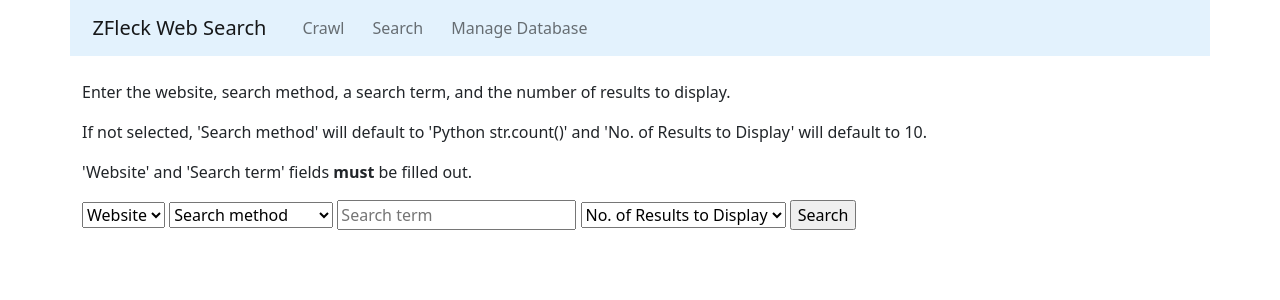
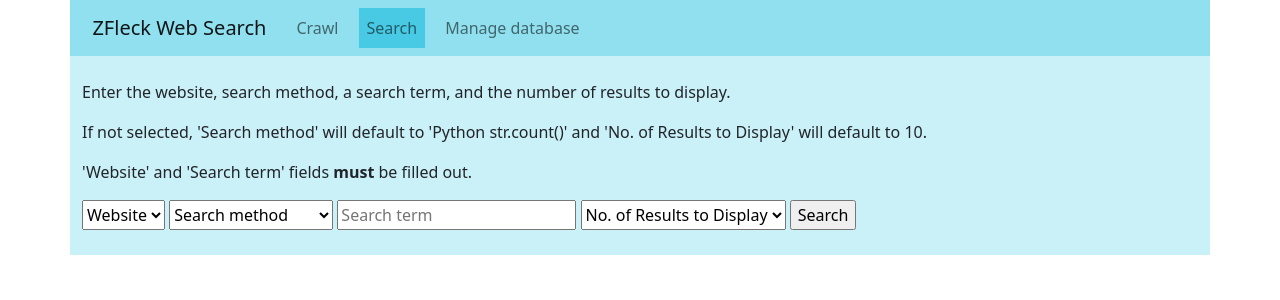
Before and after one commit to ZachFleck42/Website-Search-Engine, a Django app: page /search/ in a window 1280 px wide. Shown: the top 300 px of the page. Run offline with Django 4.2, Linux system fonts and the light colour scheme; data that the repository does not hold is empty; some libraries are stand-ins or nearby versions.

Commit message:
Adds to CSS and fixes bug involving amountOfResults

```diff
--- a/website/static/style.css
+++ b/website/static/style.css
@@ -1 +1,22 @@
-/* I don't like CSS */
+.navbar, .navDiv{
+    background-color: #90E0EF;
+}
+
+.nav-item{
+    margin-left: 6px;
+    margin-right: 6px;
+}
+
+.active{
+    background-color: #48CAE4;
+}
+
+.content{
+    background-color: #CAF0F8;
+    height: 100%;
+    padding-bottom: 1px;
+}
+
+.inputBox{
+    height:30px;
+}
--- a/website/templates/base.html
+++ b/website/templates/base.html
@@ -11,7 +11,9 @@
     </head>
     <body>
         {% include 'navbar.html' %}
+        <div class="container content">
         {% block content %}
         {% endblock %}
+        </div>
     </body>
 </html>
--- a/website/templates/crawl.html
+++ b/website/templates/crawl.html
@@ -1,7 +1,6 @@
 {% extends 'base.html' %}
 {% block title %}Crawl{% endblock %}
 {% block content %}
-<div class="container">
 <br>
 <form method="post">
     {% csrf_token %}
@@ -15,5 +14,4 @@
 {% elif blankForm %}
     <p>Error: URL field cannot be blank. Please enter a valid URL and try again.</p>
 {% endif %}
-</div>
 {% endblock %}
--- a/website/templates/manage-database.html
+++ b/website/templates/manage-database.html
@@ -1,8 +1,6 @@
 {% extends 'base.html' %}
 {% block title %}Manage database{% endblock %}
 {% block content %}
-<div class="container">
-    <br>
-    <p>View, rename, or delete existing websites in database.</p>
-</div>
+<br>
+<p>View, rename, or delete existing websites in database.</p>
 {% endblock %}
--- a/website/templates/navbar.html
+++ b/website/templates/navbar.html
@@ -1,23 +1,30 @@
-<div class="container" style="background-color: #e3f2fd;">
-    <nav class="navbar navbar-expand-lg navbar-light" style="background-color: #e3f2fd;">
-    <!-- <nav class="navbar navbar-dark bg-dark"> -->
+<div class="container navDiv">
+    <nav class="navbar navbar-light navbar-expand-lg">
         <a class="navbar-brand" href="/">&nbsp ZFleck Web Search</a>
-        <button class="navbar-toggler" type="button" data-toggle="collapse" data-target="#navbarSupportedContent" aria-controls="navbarSupportedContent" aria-expanded="false" aria-label="Toggle navigation">
-            <span class="navbar-toggler-icon"></span>
-        </button>
+        <ul class="navbar-nav mr-auto">
+            {% if activeTab == "/crawl" %}
+            <li class="nav-item active">
+            {% else %}
+            <li class="nav-item">
+            {% endif %}
+                <a class="nav-link" href="/crawl">Crawl</a>
+            </li>
 
-        <nav class="collapse navbar-collapse" id="navbarSupportedContent">
-            <ul class="navbar-nav mr-auto">
-                <li class="nav-item active" style="margin-left: 12px">
-                    <a class="nav-link" href="/crawl">Crawl<span class="sr-only"></span></a>
-                </li>
-                <li class="nav-item" style="margin-left: 12px">
-                    <a class="nav-link" href="/search">Search</a>
-                </li>
-                <li class="nav-item" style="margin-left: 12px">
-                    <a class="nav-link" href="/manage-database">Manage Database</a>
-                </li>
-            </ul>
-        </nav>
+            {% if activeTab == "/search" %}
+            <li class="nav-item active">
+            {% else %}
+            <li class="nav-item">
+            {% endif %}
+                <a class="nav-link" href="/search">Search</a>
+            </li>
+
+            {% if activeTab == "/manage-database" %}
+            <li class="nav-item active">
+            {% else %}
+            <li class="nav-item">
+            {% endif %}
+                <a class="nav-link" href="/manage-database">Manage database</a>
+            </li>
+        </ul>
     </nav>
 </div>
--- a/website/templates/search.html
+++ b/website/templates/search.html
@@ -1,15 +1,13 @@
 {% extends 'base.html' %}
 {% block title %}Search{% endblock %}
 {% block content %}
-<!-- <div class="container" style="background-color: coral"> -->
-<div class="container">
 <br>
 <form method="post">
     {% csrf_token %}
     <p>Enter the website, search method, a search term, and the number of results to display.</p>
     <p>If not selected, 'Search method' will default to 'Python str.count()' and 'No. of Results to Display' will default to 10.</p>
     <p>'Website' and 'Search term' fields <b>must</b> be filled out.</p>
-        <select name="input_website">
+    <select name="input_website" class="inputBox">
         {% if searchWebsite %}
             <option selected value="{{searchWebsite}}">{{searchWebsite}}</option>
         {% else %}
@@ -23,7 +21,7 @@
         {% endfor %}
     </select>
 
-        <select name="input_method">
+    <select name="input_method" class="inputBox">
         {% if searchMethod %}
             <option selected value="{{searchMethod}}">{{searchMethodName}}</option>
         {% else %}
@@ -37,9 +35,9 @@
         {% endfor %}
     </select>
 
-        <input autocomplete="off" name="input_search" placeholder="Search term" type="text">
+    <input autocomplete="off" class="inputBox" name="input_search" placeholder="Search term" type="text">
 
-        <select name="input_amount">
+    <select name="input_amount" class="inputBox">
         {% if amountOfResults %}
             <option selected value="{{amountOfResults}}">{{amountOfResults}}</option>
         {% else %}
@@ -52,7 +50,7 @@
             {% endif %}
         {% endfor %}
     </select>
-        <input type="submit" value="Search">
+    <input type="submit" value="Search" class="inputBox">
 </form>
 <br>
 
@@ -84,9 +82,7 @@
             </tbody>
         </table>
     {% else %}
-            <br>
         <p>No results found for "{{searchTerm}}" (searched {{totalPages}} pages in {{searchTime}} milliseconds)</p>
     {% endif %}
 {% endif %}
-</div>
 {% endblock %}
--- a/website/views.py
+++ b/website/views.py
@@ -6,6 +6,7 @@ from src.search_utils import runSearch
 
 def crawl(request):
     renderArguments = {}
+    renderArguments['activeTab'] = "/crawl"
     if request.method == "POST":
         # Check if the 'website to crawl' field was filled in properly
         websiteURL = request.POST.get('input_url')
@@ -35,6 +36,7 @@ def search(request):
 
     # Initiate renderArguments with necessary variables to display any search page
     renderArguments = {}
+    renderArguments['activeTab'] = "/search"
     renderArguments['searchMethods'] = list(searchMethods)
     renderArguments['searchableWebsites'] = getSearchableWebsites()
     renderArguments['amountOfResultsOptions'] = (10, 50, 100, 1000)
@@ -57,6 +59,7 @@ def search(request):
         renderArguments['amountOfResults'] = request.POST.get('input_amount')
         if not renderArguments['amountOfResults']:
             renderArguments['amountOfResults'] = 10
+        renderArguments['amountOfResults'] = int(renderArguments['amountOfResults'])
 
         # Check if the 'search term' field was filled in properly
         renderArguments['searchTerm'] = request.POST.get('input_search')
@@ -81,5 +84,6 @@ def home(request):
 
 
 def manageDatabase(request):
-    # TODO
-    return render(request, 'manage-database.html')
+    renderArguments = {}
+    renderArguments['activeTab'] = "/manage-database"
+    return render(request, 'manage-database.html', renderArguments)
```
Also changed, not shown: website/templates/home.html (+3 -5 lines). Lines whose indentation alone changed are shown as unchanged.
